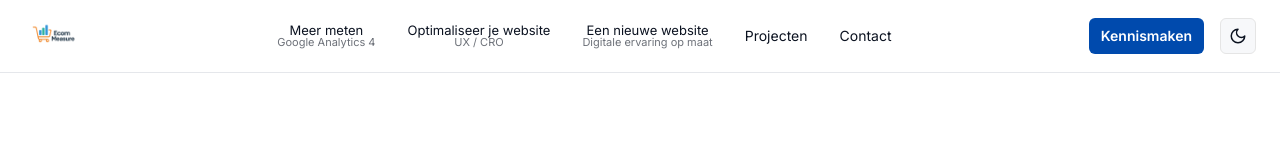
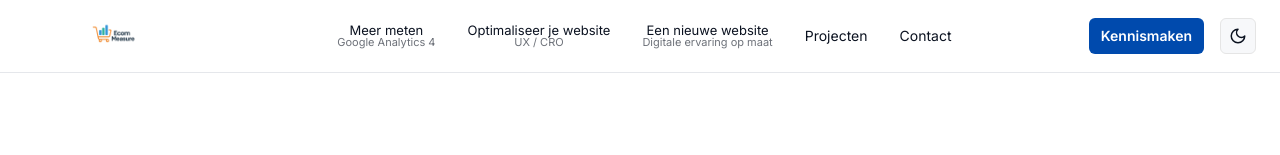
Before and after one commit to ProjectBibo/EcomMeasure3, a React (Vite) app: page / in a window 1280 px wide. Shown: the top 155 px of the page. Built offline with nearby package versions, Linux system fonts and the light colour scheme.

Commit message:
Update Header.jsx

```diff
--- a/src/components/Header.jsx
+++ b/src/components/Header.jsx
@@ -8,12 +8,12 @@ export default function Header() {
       <div className="max-w-7xl mx-auto flex items-center justify-between px-6 py-2">
         {/* Logo: hoogte begrensd zodat header niet meerekt */}
         <a href="#hero" className="shrink-0 flex items-center">
-          <img
-            src="/logo.png"
-            alt="EcomMeasure logo"
-            className="h-12 md:h-14 w-auto block" /* <= pas hieraan voor groter/kleiner */
-          />
-        </a>
+  <img
+    src="/logo.png"
+    alt="EcomMeasure logo"
+    className="max-h-12 md:max-h-14 w-36 md:w-44 object-contain"
+  />
+</a>
 
         {/* Navigatie (2-regelig maar compact) */}
         <nav className="hidden md:flex gap-8 text-sm text-neutralInk dark:text-gray-300">
```
